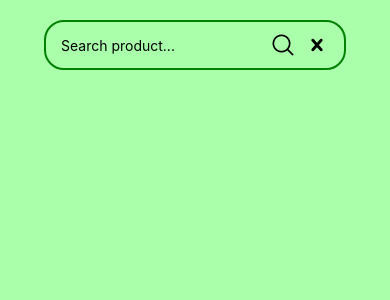
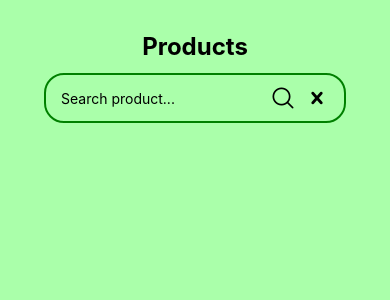
Before and after one commit to sergiocld99/e-commerce, a React Native app: screen /ItemListCategory in a window 390 px wide. Shown: the top 300 px of the page. Built offline with nearby package versions, Linux system fonts and the light colour scheme.

Commit message:
Componente Encabezado (Header)

```diff
--- a/App.js
+++ b/App.js
@@ -1,11 +1,12 @@
 import { StatusBar } from 'expo-status-bar';
 import { StyleSheet, Text, View } from 'react-native';
-import Search from './src/Search';
+import Search from './src/components/Search';
+import ItemListCategory from './src/ItemListCategory';
 
 export default function App() {
   return (
     <View style={styles.container}>
-      <Search onSearch={() => {}} />
+      <ItemListCategory />
     </View>
   );
 }
--- /dev/null
+++ b/src/ItemListCategory.jsx
@@ -0,0 +1,15 @@
+import { View, Text, StyleSheet } from 'react-native'
+import React from 'react'
+import Search from './components/Search'
+import Header from './components/Header'
+
+const ItemListCategory = ({category}) => {
+  return (
+    <View>
+      <Header title={category || "Products"} />
+      <Search onSearch={() => {}} />
+    </View>
+  )
+}
+
+export default ItemListCategory
--- /dev/null
+++ b/src/components/Header.jsx
@@ -0,0 +1,13 @@
+import { View, Text, StyleSheet } from 'react-native'
+import React from 'react'
+
+// Componente Encabezado, que recibe el título a mostrar por props
+const Header = ({title}) => {
+  return (
+    <View style={{paddingVertical: 12}}>
+      <Text style={{textAlign: 'center', fontSize: 24, fontWeight: 'bold'}}>{title}</Text>
+    </View>
+  )
+}
+
+export default Header
```
Also changed, not shown: src/components/Search.jsx (renamed from src/Search.jsx).
